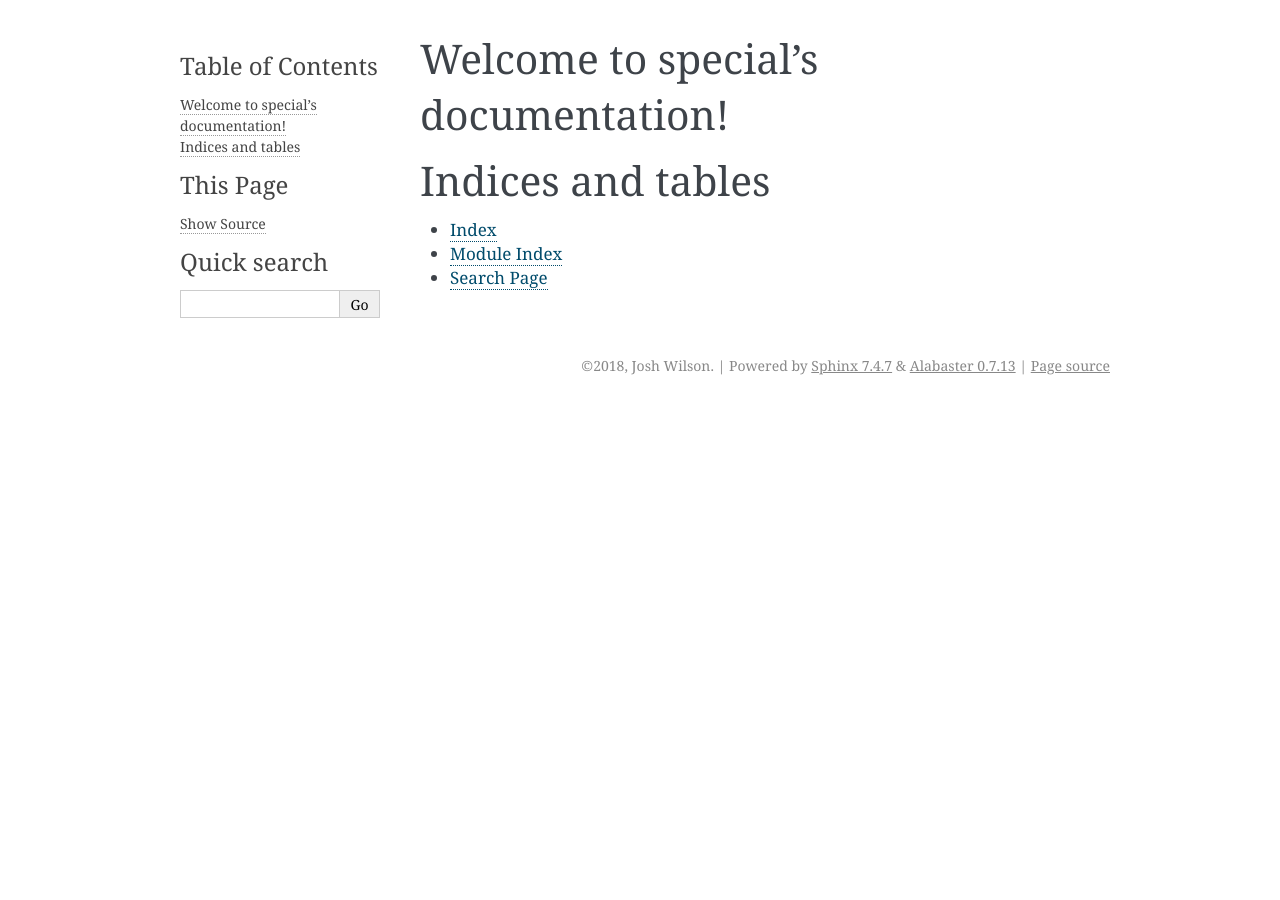
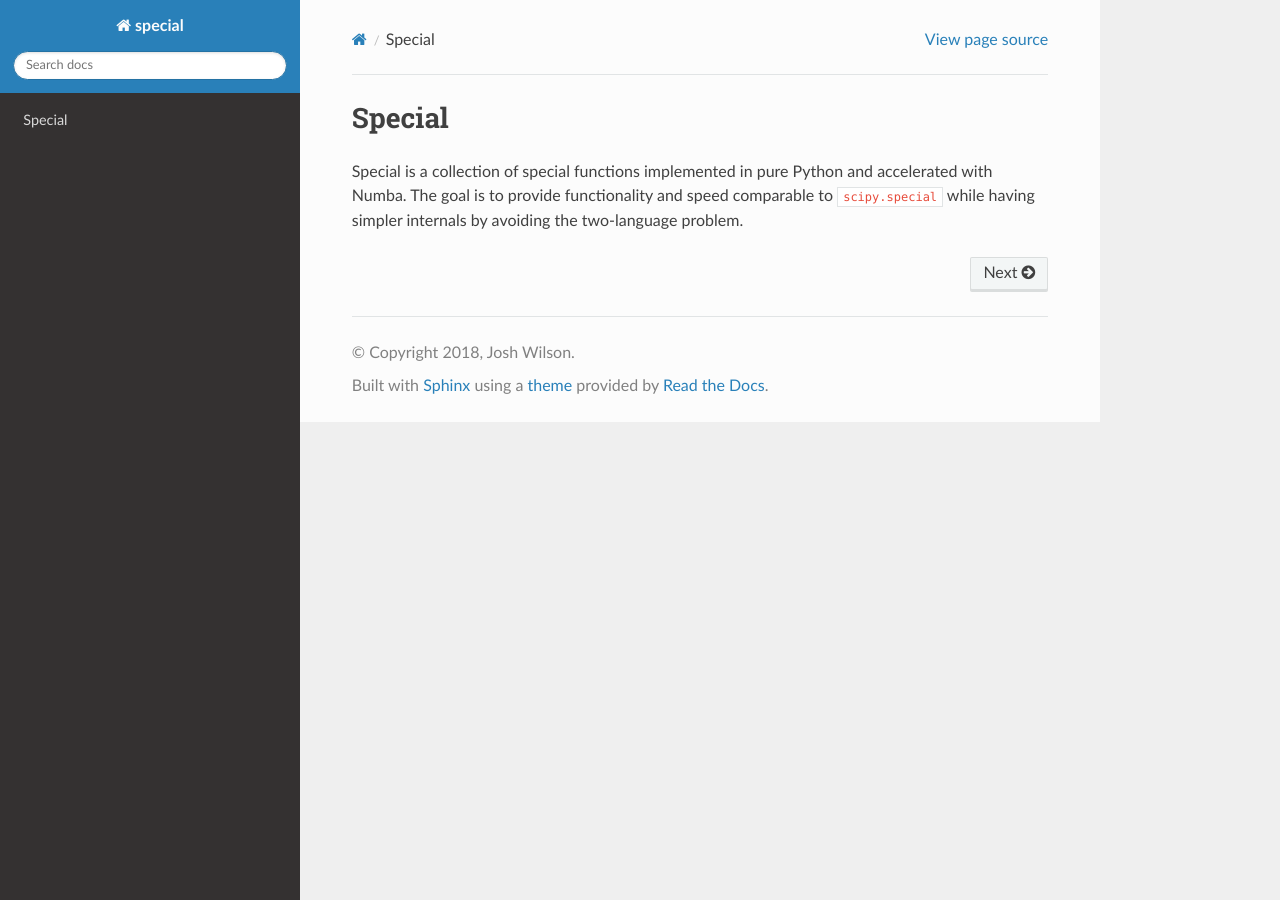
Before and after one commit to person142/spycial, a Sphinx documentation site: the page built from doc/source/index.rst, in a window 1280 px wide. Built offline with Sphinx 7.4.7 and the Read the Docs theme 2.0.0, drawn with Linux system fonts in a browser that asks for light colours.

Commit message:
Use "read the docs" sphinx theme

```diff
--- a/doc/source/conf.py
+++ b/doc/source/conf.py
@@ -82,7 +82,7 @@ pygments_style = 'sphinx'
 # The theme to use for HTML and HTML Help pages.  See the documentation for
 # a list of builtin themes.
 #
-html_theme = 'alabaster'
+html_theme = 'sphinx_rtd_theme'
 
 # Theme options are theme-specific and customize the look and feel of a theme
 # further.  For a list of options available for each theme, see the
--- a/doc/source/index.rst
+++ b/doc/source/index.rst
@@ -3,18 +3,15 @@
    You can adapt this file completely to your liking, but it should at least
    contain the root `toctree` directive.
 
-Welcome to special's documentation!
-===================================
+Special
+=======
+
+Special is a collection of special functions implemented in pure
+Python and accelerated with Numba. The goal is to provide
+functionality and speed comparable to ``scipy.special`` while having
+simpler internals by avoiding the two-language problem.
 
 .. toctree::
    :maxdepth: 1
 
    special
-
-
-Indices and tables
-==================
-
-* :ref:`genindex`
-* :ref:`modindex`
-* :ref:`search`
```
